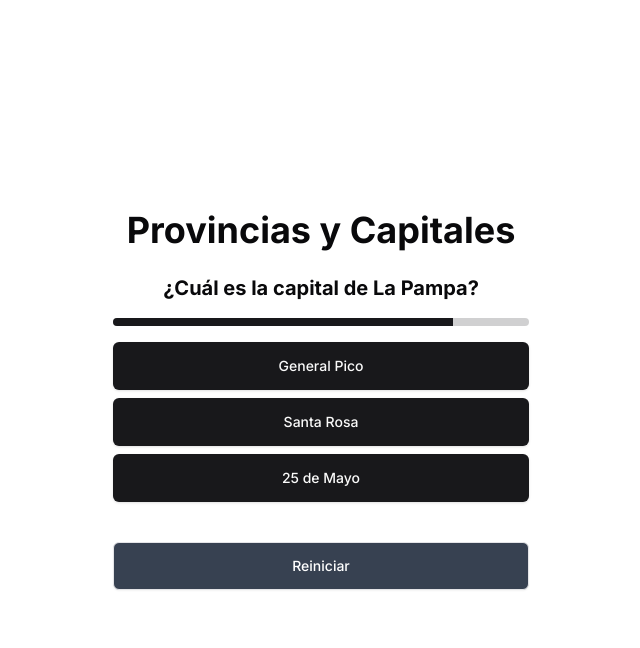
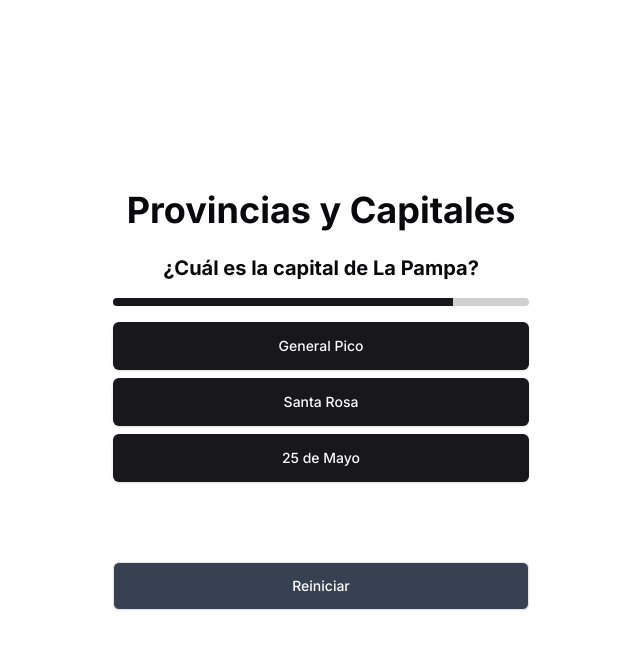
Before and after one commit to ramiroaraujo/provincias-y-capitales, a Next.js app: page / in a window 1280 px wide. Both pictures are taken after a click on the button "Arrancar el juego". Shown: the top 648 px of the page, without its empty margins (319-959 px from the left). Built offline with nearby package versions, Linux system fonts and the light colour scheme.

Commit message:
small style change

```diff
--- a/src/components/GameComponent.tsx
+++ b/src/components/GameComponent.tsx
@@ -148,8 +148,9 @@ export default function GameComponent() {
             </div>
           )}
         </div>
+      </div>
       {state.matches('playing') && (
-          <div className="w-full mt-10">
+        <div className="w-full mt-20">
           <Button
             onClick={handleRestart}
             variant="outline"
@@ -160,6 +161,5 @@ export default function GameComponent() {
         </div>
       )}
     </div>
-    </div>
   );
 }
```
Lines whose indentation alone changed are shown as unchanged.
